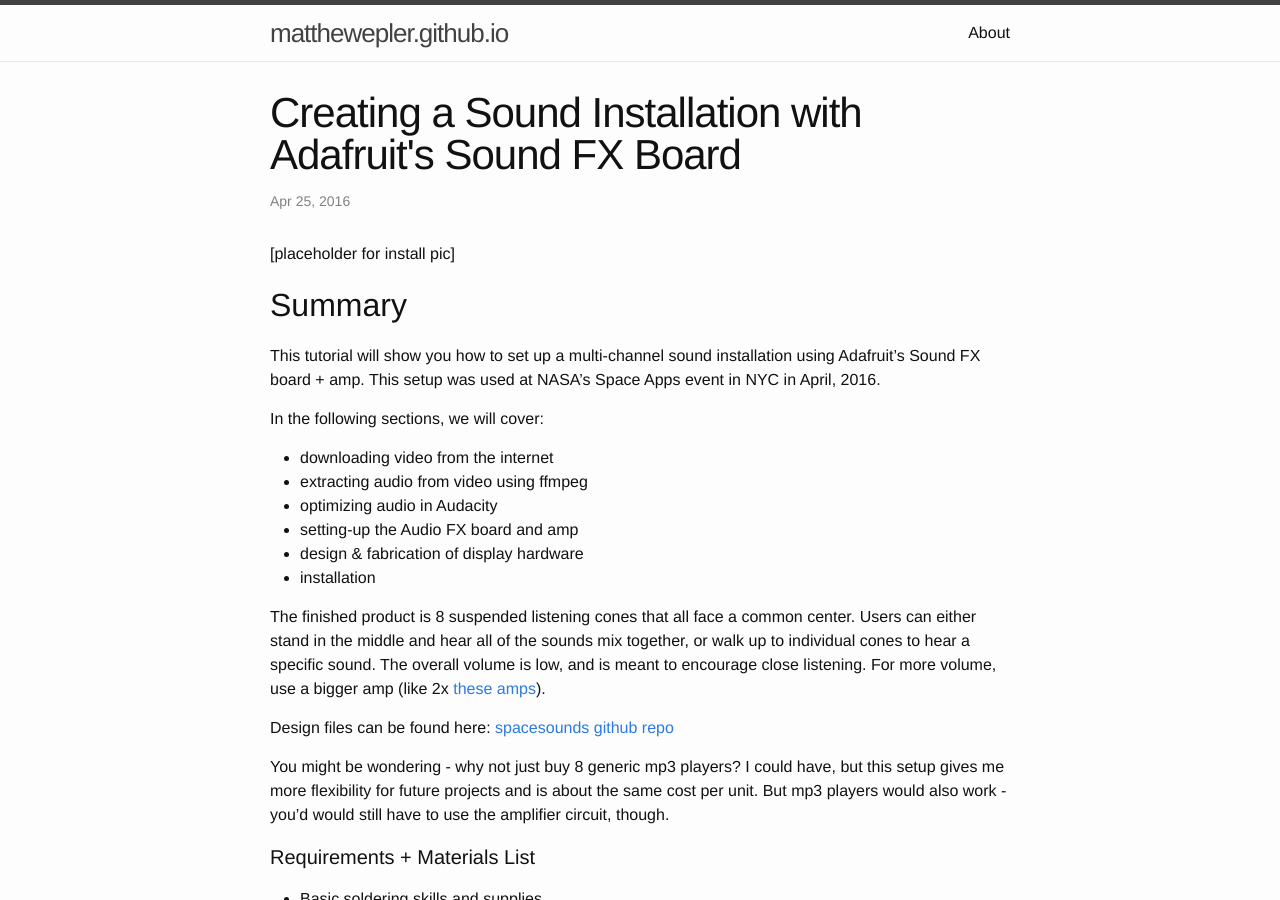
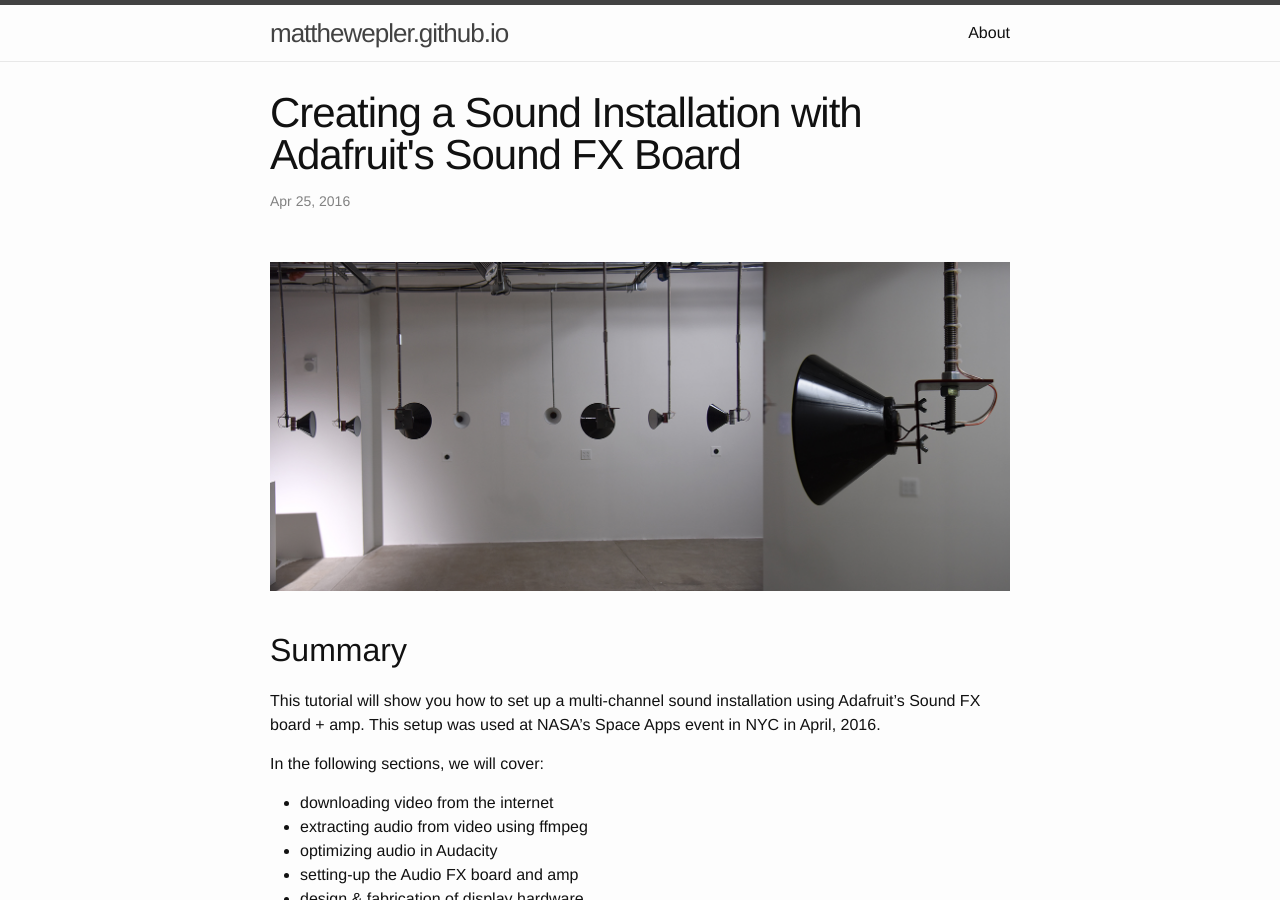
Before and after one commit to matthewepler/matthewepler.github.io, a Jekyll site: the page built from _posts/2016-04-15-spacesounds.md, in a window 1280 px wide and 900 px high. Built offline with Jekyll 4.4.1, drawn with Linux system fonts in a browser that asks for light colours.

Commit message:
added banner image

```diff
--- a/_posts/2016-04-15-spacesounds.md
+++ b/_posts/2016-04-15-spacesounds.md
@@ -6,7 +6,8 @@ categories: "hardware, art, installation, sound"
 summary: "8 channels of sound running on continuous loop in a gallery setting."
 ---
 
-[placeholder for install pic]
+![installation view]({{site.url}}/images/spacesounds/spaceApps_banner.jpg)
+
 
 ## Summary
 This tutorial will show you how to set up a multi-channel sound installation using Adafruit's Sound FX board + amp. This setup was used at NASA's Space Apps event in NYC in April, 2016.
```
Also changed, not shown: images/spacesounds/spaceApps_banner.jpg (added).
